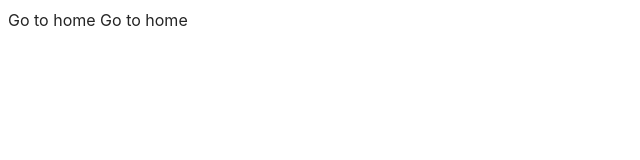
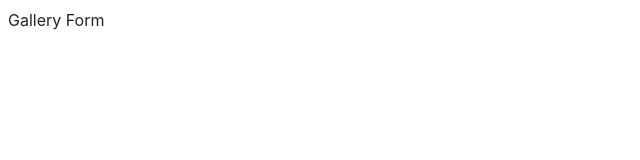
Before and after one commit to Zhanna14/goit-js-hw-09, a website built with Vite: page src/index.html in a window 1280 px wide. Shown: the whole page, without its empty margins (0-640 px from the left). Built offline with nearby package versions, Linux system fonts and the light colour scheme.

Commit message:
Update index.html

```diff
--- a/src/index.html
+++ b/src/index.html
@@ -8,8 +8,8 @@
     <link rel="stylesheet" href="./css/styles.css" />
   </head>
   <body>
-<a href="./1-gallery.html">Go to home</a>
-<a href="./2-form.html">Go to home</a>
+<a href="./1-gallery.html">Gallery</a>
+<a href="./2-form.html">Form</a>
     <!-- <load ="./1-gallery.html" />
     <load ="./2-form.html" /> -->
 
```
